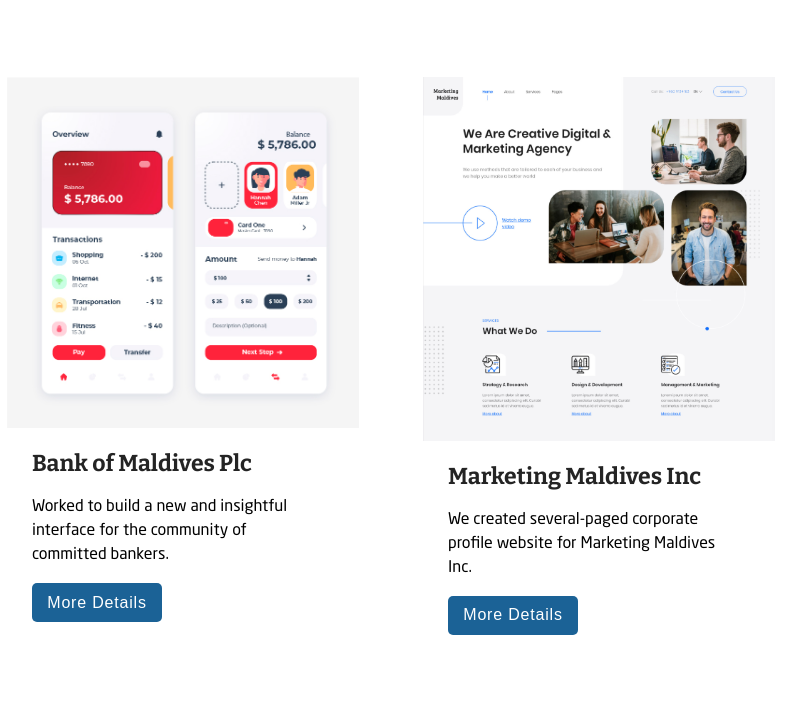
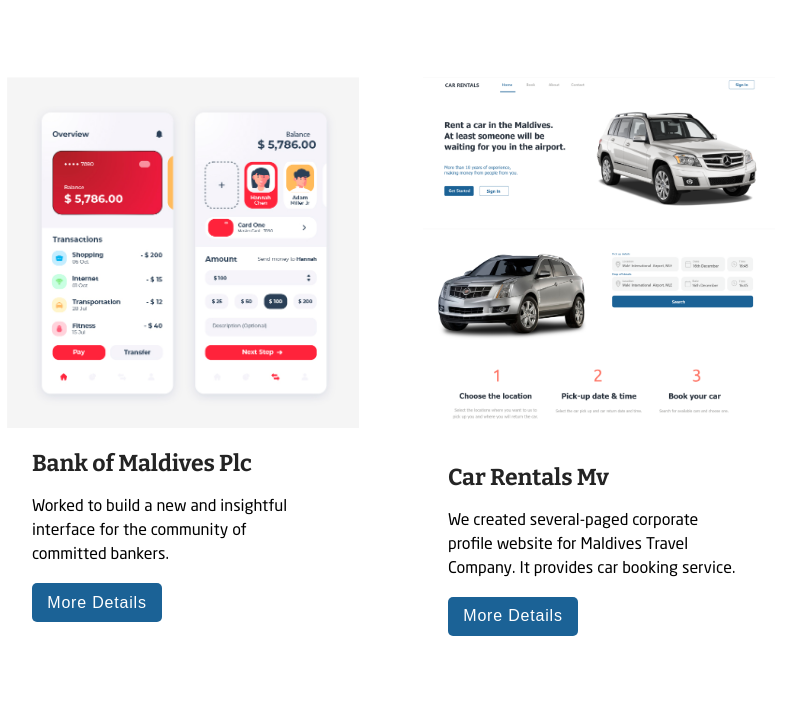
Before and after one commit to ahmedmansoor/InitialWebsite, a plain HTML site: page pages/clients.html in a window 1280 px wide. Shown: the part 704-1426 px from the top of the page, without its empty margins (249-1055 px from the left). Drawn offline with nearby package versions, Linux system fonts and the light colour scheme; a web font is replaced by a local one.

Commit message:
car rental link added

```diff
--- a/css/style.css
+++ b/css/style.css
@@ -389,7 +389,7 @@ button {
 }
 
 .cardImage {
-  max-width: 18.3rem;
+  max-width: 20rem;
   background-size: cover;
   background-color: #1b6296;
   border-top-right-radius: 15px;
--- a/pages/clients.html
+++ b/pages/clients.html
@@ -85,19 +85,19 @@
             <div class="cardHeader">
               <div class="cardContainer">
                 <div class="imgContainer">
-                  <img class="clientImage" src="/images/marketing.jpg" />
+                  <img class="clientImage" src="/images/car.png" />
                 </div>
                 <h4 class="clientHeading1">
-                  <b>Marketing Maldives Inc</b>
+                  <b>Car Rentals Mv</b>
                 </h4>
               </div>
               <p class="clientNote1">
-                We created several-paged corporate profile website for Marketing
-                Maldives Inc.
+                We created several-paged corporate profile website for Maldives
+                Travel Company. It provides car booking service.
               </p>
             </div>
             <button type="button" class="btnMoreDetails">
-              <a href="/pages/contact.html">More Details</a>
+              <a href="http://rentalcars.mv/">More Details</a>
             </button>
           </div>
         </div>
```
Also changed, not shown: images/car.png (added).
